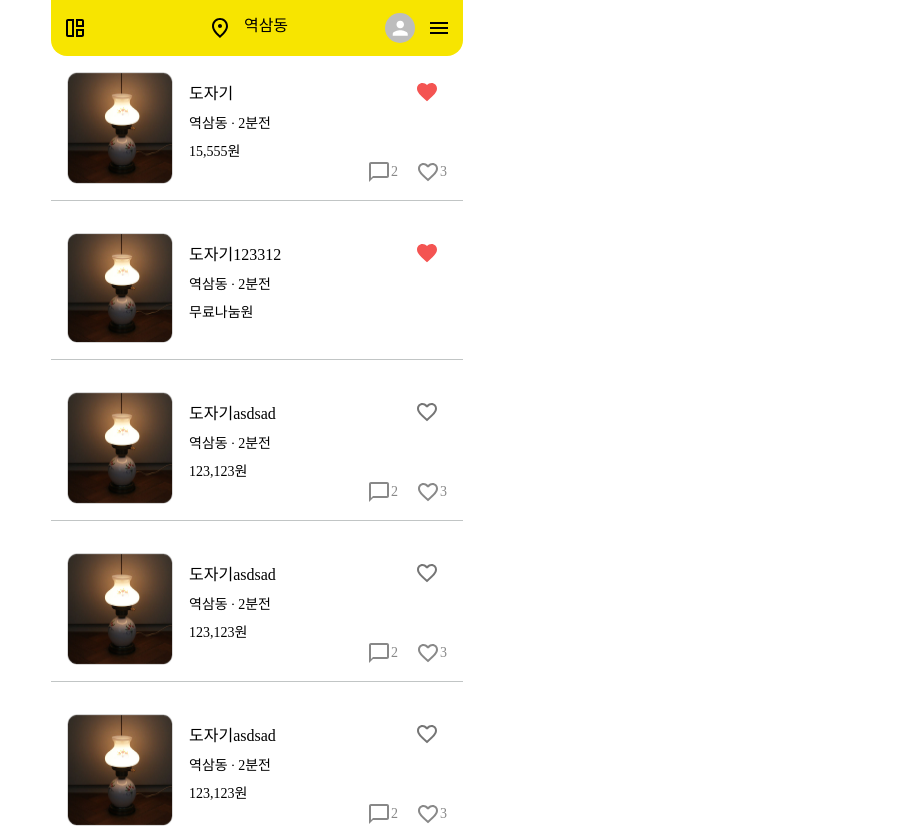
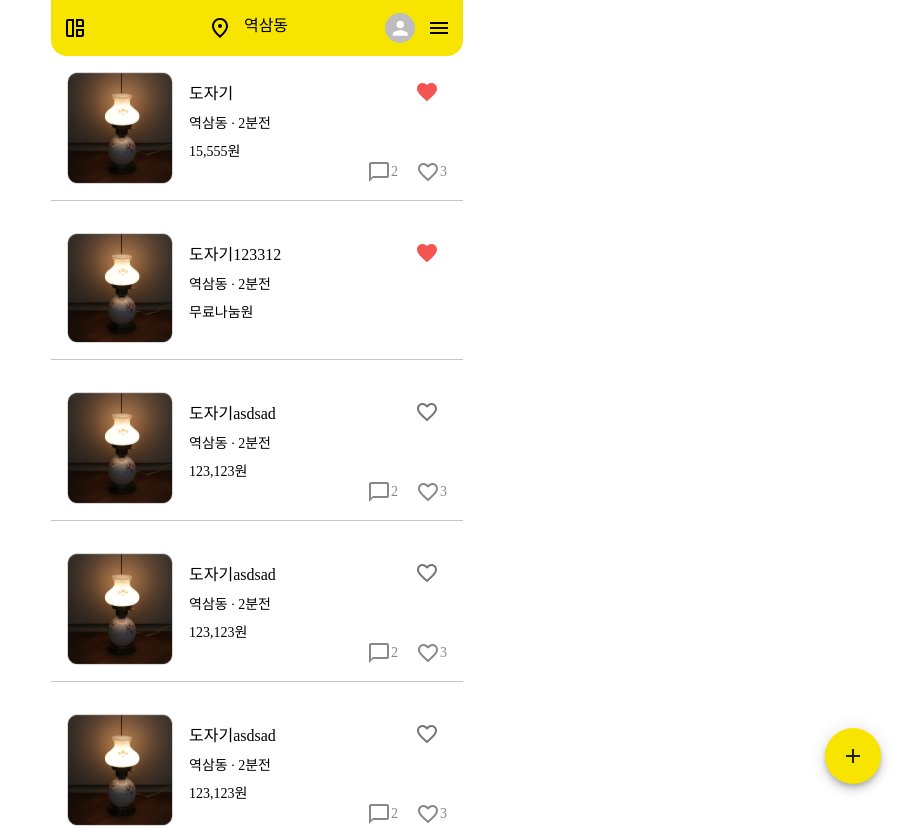
Before and after one commit to minsu-zip/web-fleamarket-07, a React (Create React App) app in the folder client/: page / in a window 1280 px wide. Shown: the top 828 px of the page, without its empty margins (383-1280 px from the left). Built offline with nearby package versions, Linux system fonts and the light colour scheme; a web font is replaced by a local one.

Commit message:
feat : FAB 버튼 구현

```diff
--- a/client/src/pages/Main.tsx
+++ b/client/src/pages/Main.tsx
@@ -1,6 +1,10 @@
 import MenuHeader from '@components/molecules/MenuHeader';
 import ProductItem from '@components/organisms/ProductItem';
 import React from 'react';
+import styled from '@emotion/styled';
+import { Fab } from '@mui/material';
+import AddIcon from '@mui/icons-material/Add';
+import { useNavigate } from 'react-router-dom';
 
 const productList = [
   {
@@ -102,8 +106,10 @@ const productList = [
 ];
 
 const Main: React.FC = () => {
+  const navigate = useNavigate();
+
   return (
-    <>
+    <ContainerDiv>
       <MenuHeader />
 
       {productList.map((item) => (
@@ -112,8 +118,21 @@ const Main: React.FC = () => {
           <br />
         </>
       ))}
-    </>
+
+      <FabWrapper color='primary' onClick={() => navigate('newPRoduct')}>
+        <AddIcon />
+      </FabWrapper>
+    </ContainerDiv>
   );
 };
 
+const ContainerDiv = styled.div`
+  position: relative;
+`;
+
+const FabWrapper = styled(Fab)({
+  position: 'fixed',
+  bottom: '16px',
+  right: '16px',
+});
 export default Main;
```
